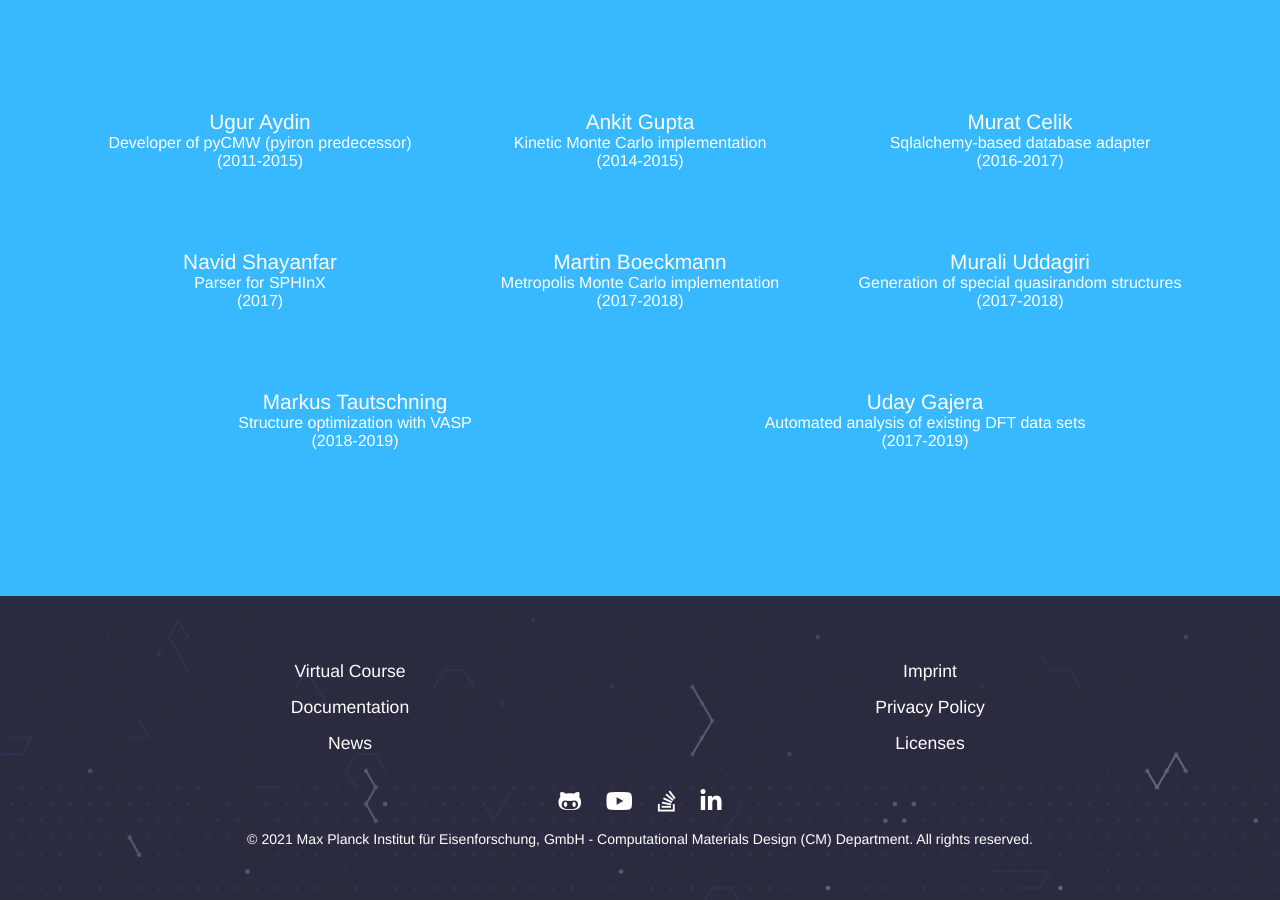
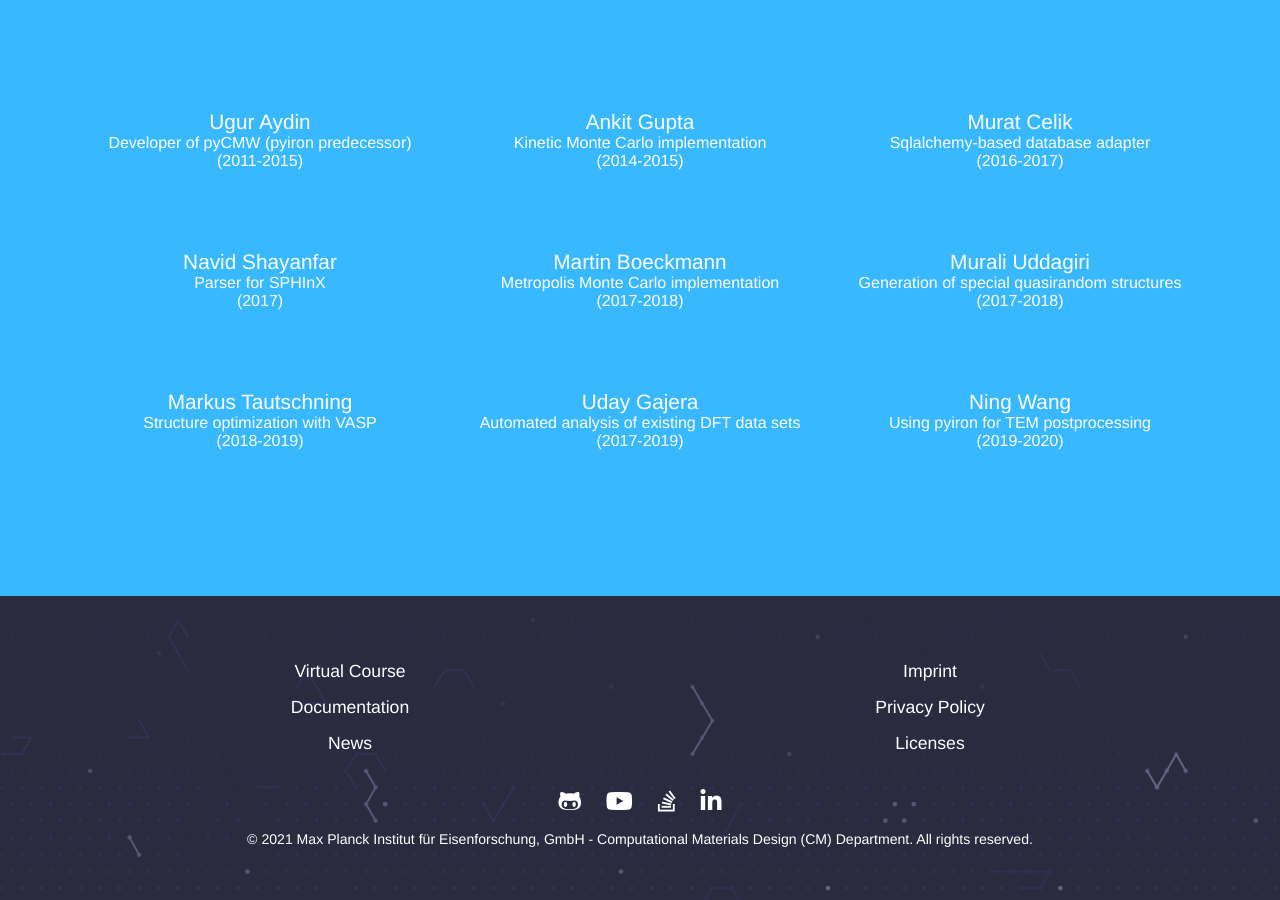
Before and after one commit to pyiron/pyiron.github.io, a Jekyll site: the page built from team/index.html, in a window 1280 px wide and 900 px high, scrolled down 2291 px. Built offline with Jekyll 4.4.1, drawn with Linux system fonts in a browser that asks for light colours; nearby versions of some CDN libraries.

Commit message:
Add Ning Wang as alumni

```diff
--- a/_data/alumni.yml
+++ b/_data/alumni.yml
@@ -31,3 +31,7 @@
   name: Uday Gajera
   contribution: Automated analysis of existing DFT data sets
   dates: 2017-2019
+-
+  name: Ning Wang
+  contribution: Using pyiron for TEM postprocessing
+  dates: 2019-2020
```
